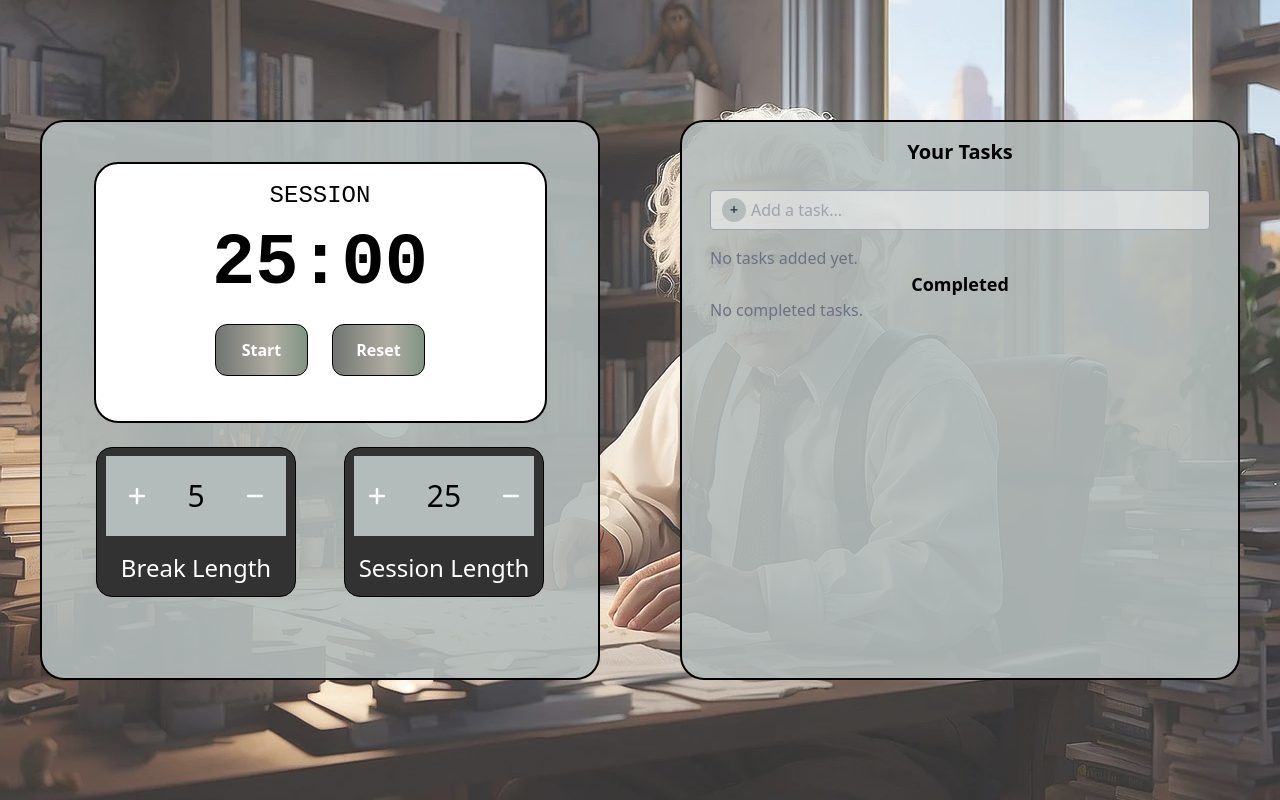
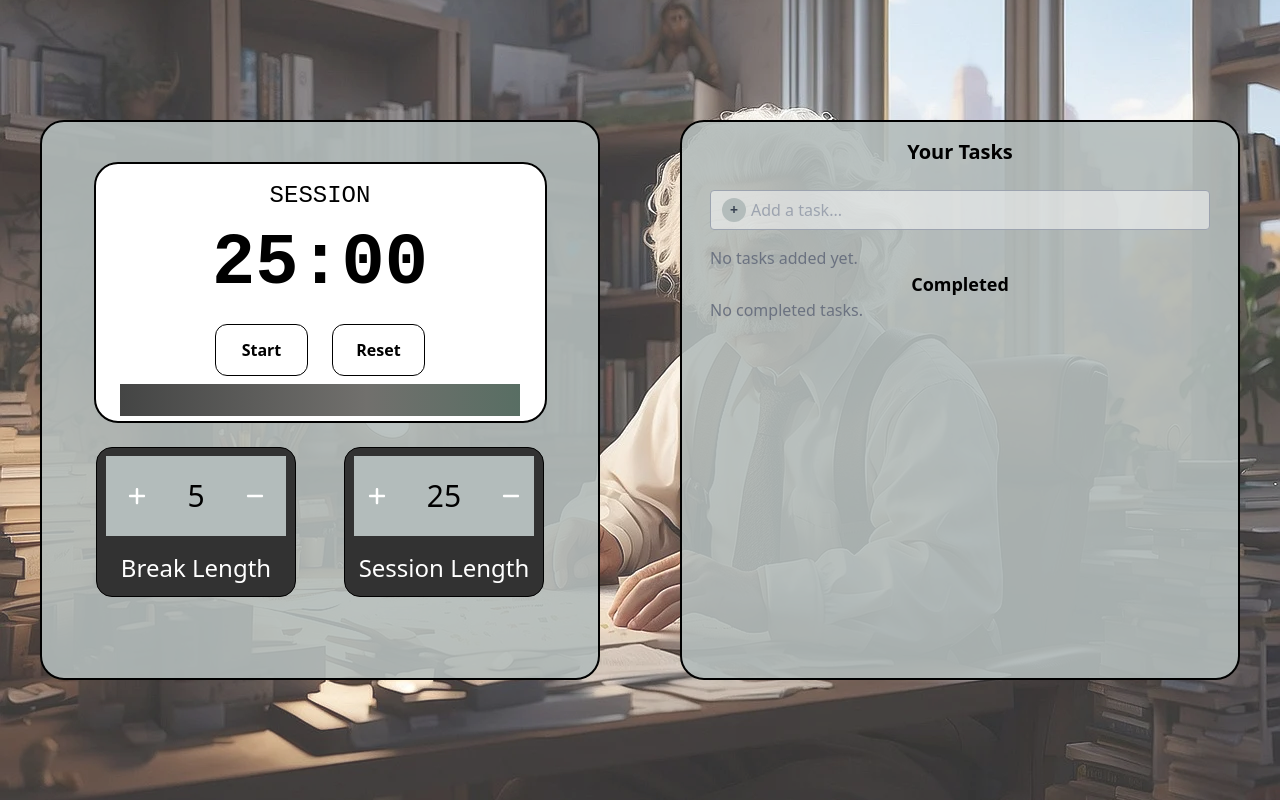
Before and after one commit to bilgekosee/pomodoro, a React (Create React App) app: page / in a window 1280 px wide. Built offline with nearby package versions, Linux system fonts and the light colour scheme.

Commit message:
progress bar added

```diff
--- a/src/App.js
+++ b/src/App.js
@@ -13,30 +13,32 @@ function App() {
   const [isRunning, setIsRunning] = useState(false);
   const [sessionLength, setSessionLength] = useState(25);
   const [breakLength, setBreakLength] = useState(5);
+  const [isBreak, setIsBreak] = useState(false);
 
   useEffect(() => {
-    let timer;
-    if (isRunning && time > 0) {
-      timer = setInterval(() => {
-        setTime((prevTime) => prevTime - 1);
-      }, 1000);
-    } else if (time === 0) {
-      clearInterval(timer);
-      setIsRunning(false);
-      setTime(breakLength * 60);
-    }
+    if (!isRunning) return;
+
+    const timer = setInterval(() => {
+      setTime((prevTime) => {
+        if (prevTime <= 1) {
+          clearInterval(timer);
+          setIsRunning(false);
+          if (isBreak) {
+            setIsBreak(false);
+            setTime(sessionLength * 60);
+          } else {
+            setIsBreak(true);
+            setTime(breakLength * 60);
+          }
+          return 0;
+        }
+
+        return prevTime - 1;
+      });
+    }, 1000);
 
     return () => clearInterval(timer);
-  }, [isRunning, time, breakLength]);
-
-  const startTimer = () => {
-    setIsRunning(true);
-  };
-
-  const resetTimer = () => {
-    setIsRunning(false);
-    setTime(25 * 60);
-  };
+  }, [isRunning, isBreak, sessionLength, breakLength]);
 
   const formatTime = (seconds) => {
     const minutes = Math.floor(seconds / 60);
@@ -120,26 +122,49 @@ function App() {
               <div className="w-[560px] h-[560px] bg-customGreen rounded-3xl bg-opacity-90 m-auto border-black border-2 ">
                 <div className="w-[453px] h-[261px] bg-white m-auto mt-10 rounded-3xl border-black border-2">
                   <span className="flex justify-center items-center font-mono text-2xl mt-4">
-                    SESSION
+                    {isBreak ? "BREAK TIME" : "SESSION"}
                   </span>
                   <div className="flex justify-center items-center font-mono text-7xl font-bold mt-4">
                     {formatTime(time)}
                   </div>
                   <div className="flex justify-center gap-6">
                     <button
-                      onClick={startTimer}
+                      onClick={() => setIsRunning(true)}
+                      disabled={isRunning}
                       className="w-[93px] h-[52px] border border-black rounded-xl mt-6
-  text-white font-semibold animate-gradient transition-all duration-500 hover:w-[95px] hover:h-[55px]"
+  text-black font-semibold hover:bg-customGreen hover:border-green-700"
                     >
                       Start
                     </button>
                     <button
-                      onClick={resetTimer}
+                      onClick={() => {
+                        setIsRunning(false);
+                        setIsBreak(false);
+                        setTime(sessionLength * 60);
+                      }}
                       className="w-[93px] h-[52px] border border-black rounded-xl mt-6
-  text-white font-semibold animate-gradient transition-all duration-500 hover:w-[95px] hover:h-[55px]"
+  text-black font-semibold hover:bg-customGreen hover:border-green-700 "
                     >
                       Reset
                     </button>
+                  </div>
+                  <div className=" flex justify-center items-center w-[400px] h-8  overflow-hidden mt-2 m-auto">
+                    <div
+                      className={`h-full transition-all duration-1000 ${
+                        isBreak
+                          ? "animate-gradient transition-all duration-500"
+                          : "animate-gradient transition-all duration-500"
+                      }`}
+                      style={{
+                        width: isRunning
+                          ? `${
+                              isBreak
+                                ? (time / (breakLength * 60)) * 100
+                                : (time / (sessionLength * 60)) * 100
+                            }%`
+                          : "100%",
+                      }}
+                    ></div>
                   </div>
                 </div>
                 <div className="flex justify-center gap-12">
--- a/src/index.css
+++ b/src/index.css
@@ -15,7 +15,7 @@
 }
 
 .animate-gradient {
-  background: linear-gradient(90deg, #495154, #b0ada2, #316b54, #065d2b);
+  background: linear-gradient(90deg, #282a2b, #71706d, #316b54, #065d2b);
   background-size: 300% 300%;
   animation: slidebg 5s linear infinite;
 }
```
